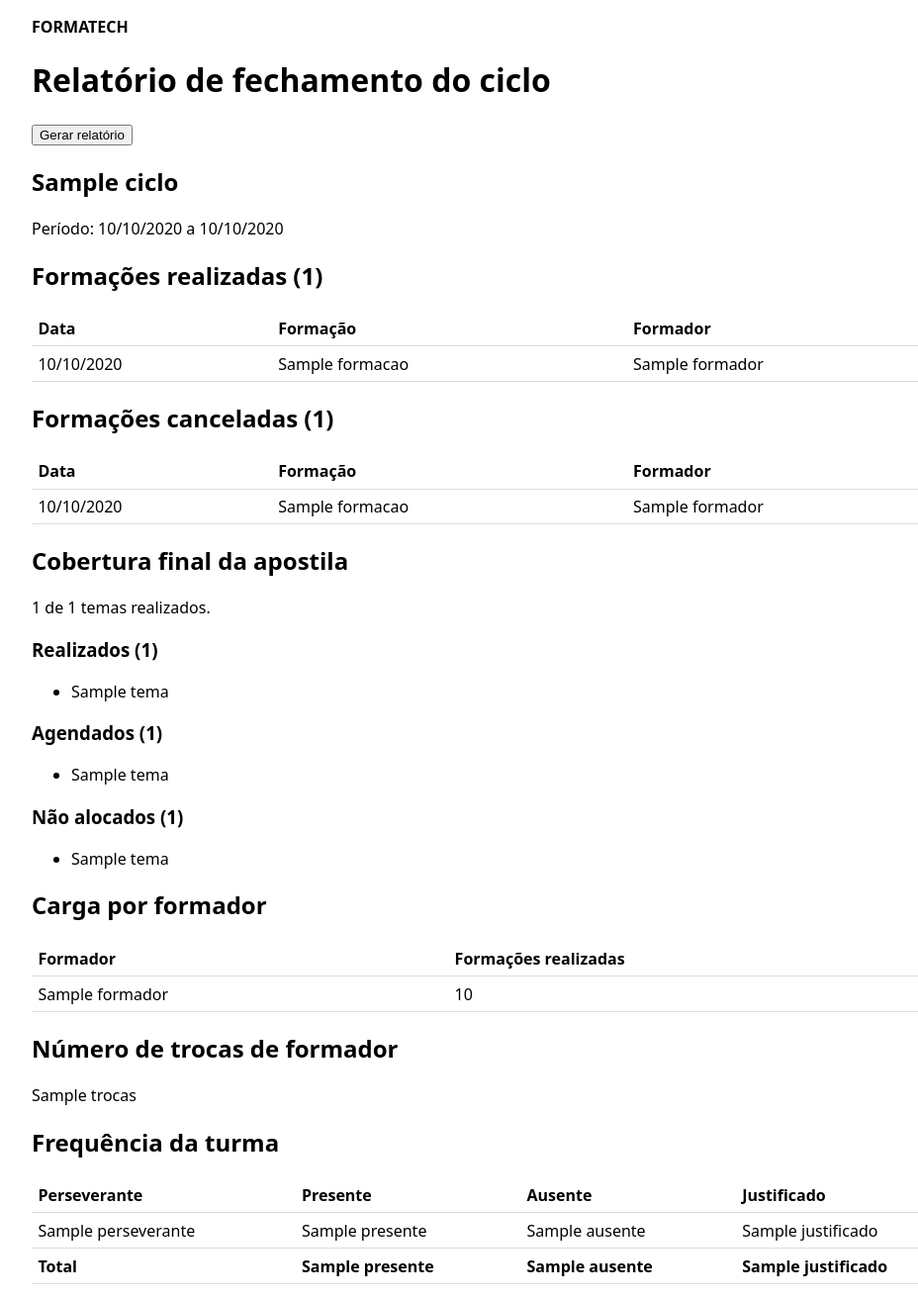
After one commit to karachh/formatech, a Django app: template relatorios/templates/relatorios/fechamento.html in a window 1280 px wide. The commit adds this page. Shown: the whole page at 99% size, without its empty margins (128-1056 px from the left). Run offline with Django 5.2, Linux system fonts and the light colour scheme; the template is opened without the code that fills it: most values are stand-ins (such as "Sample title", 1, 10 or a date in 2020).

Commit message:
T019.2: exibe o fechamento do ciclo

```diff
--- a/acesso/templates/acesso/home.html
+++ b/acesso/templates/acesso/home.html
@@ -23,6 +23,7 @@
       <li><a href="{% url 'cronograma:cronograma' %}">Presença</a> <small>(escolha a formação no cronograma)</small></li>
       <li><a href="{% url 'cronograma:historico' %}">Histórico de temas</a></li>
       <li><a href="{% url 'cronograma:carga' %}">Carga por formador</a></li>
+      <li><a href="{% url 'relatorios:fechamento' %}">Relatório de fechamento do ciclo</a></li>
       <li><a href="{% url 'cronograma:exportar' %}">Exportação</a></li>
     {% else %}
       <li><a href="{% url 'cronograma:historico' %}">Temas que já ministrei</a></li>
--- a/config/urls.py
+++ b/config/urls.py
@@ -22,5 +22,6 @@ urlpatterns = [
     path('', include('cadastros.urls')),
     path('', include('cronograma.urls')),
     path('', include('presenca.urls')),
+    path('', include('relatorios.urls')),
     path('auth/', include('acesso.urls'))
 ]
--- /dev/null
+++ b/relatorios/templates/relatorios/fechamento.html
@@ -0,0 +1,133 @@
+{% extends "core/base.html" %}
+
+{% block titulo %}Fechamento do ciclo · FORMATECH{% endblock %}
+
+{% block conteudo %}
+<h1>Relatório de fechamento do ciclo</h1>
+
+<form method="get">
+  {{ form.as_p }}
+  <button type="submit">Gerar relatório</button>
+</form>
+
+{% if not ciclos %}
+  <p>Nenhum ciclo encerrado disponível.</p>
+{% endif %}
+
+{% if relatorio %}
+  <h2>{{ relatorio.ciclo.nome }}</h2>
+  <p>Período: {{ relatorio.ciclo.inicio|date:"d/m/Y" }} a {{ relatorio.ciclo.fim|date:"d/m/Y" }}</p>
+
+  <section>
+    <h2>Formações realizadas ({{ relatorio.realizadas|length }})</h2>
+    {% if relatorio.realizadas %}
+      <table>
+        <thead><tr><th>Data</th><th>Formação</th><th>Formador</th></tr></thead>
+        <tbody>
+          {% for formacao in relatorio.realizadas %}
+            <tr>
+              <td>{{ formacao.data|date:"d/m/Y" }}</td>
+              <td>{{ formacao.titulo }}</td>
+              <td>{{ formacao.formador|default:"A definir" }}</td>
+            </tr>
+          {% endfor %}
+        </tbody>
+      </table>
+    {% else %}
+      <p>Nenhuma formação realizada neste ciclo.</p>
+    {% endif %}
+
+    <h2>Formações canceladas ({{ relatorio.canceladas|length }})</h2>
+    {% if relatorio.canceladas %}
+      <table>
+        <thead><tr><th>Data</th><th>Formação</th><th>Formador</th></tr></thead>
+        <tbody>
+          {% for formacao in relatorio.canceladas %}
+            <tr>
+              <td>{{ formacao.data|date:"d/m/Y" }}</td>
+              <td>{{ formacao.titulo }}</td>
+              <td>{{ formacao.formador|default:"A definir" }}</td>
+            </tr>
+          {% endfor %}
+        </tbody>
+      </table>
+    {% else %}
+      <p>Nenhuma formação cancelada neste ciclo.</p>
+    {% endif %}
+  </section>
+
+  <section>
+    <h2>Cobertura final da apostila</h2>
+    <p>{{ relatorio.cobertura.realizados|length }} de {{ relatorio.total_temas }} temas realizados.</p>
+    <h3>Realizados ({{ relatorio.cobertura.realizados|length }})</h3>
+    {% if relatorio.cobertura.realizados %}
+      <ul>{% for tema in relatorio.cobertura.realizados %}<li>{{ tema.nome }}</li>{% endfor %}</ul>
+    {% else %}
+      <p>Nenhum tema da apostila realizado.</p>
+    {% endif %}
+    <h3>Agendados ({{ relatorio.cobertura.agendados|length }})</h3>
+    {% if relatorio.cobertura.agendados %}
+      <ul>{% for tema in relatorio.cobertura.agendados %}<li>{{ tema.nome }}</li>{% endfor %}</ul>
+    {% else %}
+      <p>Nenhum tema agendado.</p>
+    {% endif %}
+    <h3>Não alocados ({{ relatorio.cobertura.nao_alocados|length }})</h3>
+    {% if relatorio.cobertura.nao_alocados %}
+      <ul>{% for tema in relatorio.cobertura.nao_alocados %}<li>{{ tema.nome }}</li>{% endfor %}</ul>
+    {% else %}
+      <p>Nenhum tema não alocado.</p>
+    {% endif %}
+  </section>
+
+  <section>
+    <h2>Carga por formador</h2>
+    {% if relatorio.carga %}
+      <table>
+        <thead><tr><th>Formador</th><th>Formações realizadas</th></tr></thead>
+        <tbody>
+          {% for formador, total in relatorio.carga %}
+            <tr><td>{{ formador.nome }}</td><td>{{ total }}</td></tr>
+          {% endfor %}
+        </tbody>
+      </table>
+    {% else %}
+      <p>Nenhum formador ativo cadastrado.</p>
+    {% endif %}
+  </section>
+
+  <section>
+    <h2>Número de trocas de formador</h2>
+    <p>{{ relatorio.trocas }}</p>
+  </section>
+
+  <section>
+    <h2>Frequência da turma</h2>
+    {% if relatorio.frequencias %}
+      <table>
+        <thead><tr><th>Perseverante</th><th>Presente</th><th>Ausente</th><th>Justificado</th></tr></thead>
+        <tbody>
+          {% for perseverante, frequencia in relatorio.frequencias %}
+            <tr>
+              <td>{{ perseverante.nome }}</td>
+              <td>{{ frequencia.presente }}</td>
+              <td>{{ frequencia.ausente }}</td>
+              <td>{{ frequencia.justificado }}</td>
+            </tr>
+          {% endfor %}
+          <tr>
+            <th>Total</th>
+            <th>{{ relatorio.totais_frequencia.presente }}</th>
+            <th>{{ relatorio.totais_frequencia.ausente }}</th>
+            <th>{{ relatorio.totais_frequencia.justificado }}</th>
+          </tr>
+        </tbody>
+      </table>
+      {% if not relatorio.totais_frequencia.presente and not relatorio.totais_frequencia.ausente and not relatorio.totais_frequencia.justificado %}
+        <p>Não há presenças lançadas para este ciclo.</p>
+      {% endif %}
+    {% else %}
+      <p>Nenhum perseverante cadastrado neste ciclo.</p>
+    {% endif %}
+  </section>
+{% endif %}
+{% endblock %}
```
Also changed, not shown: relatorios/forms.py (added, +11 -0 lines), relatorios/urls.py (added, +9 -0 lines), relatorios/views.py (added, +26 -0 lines).
